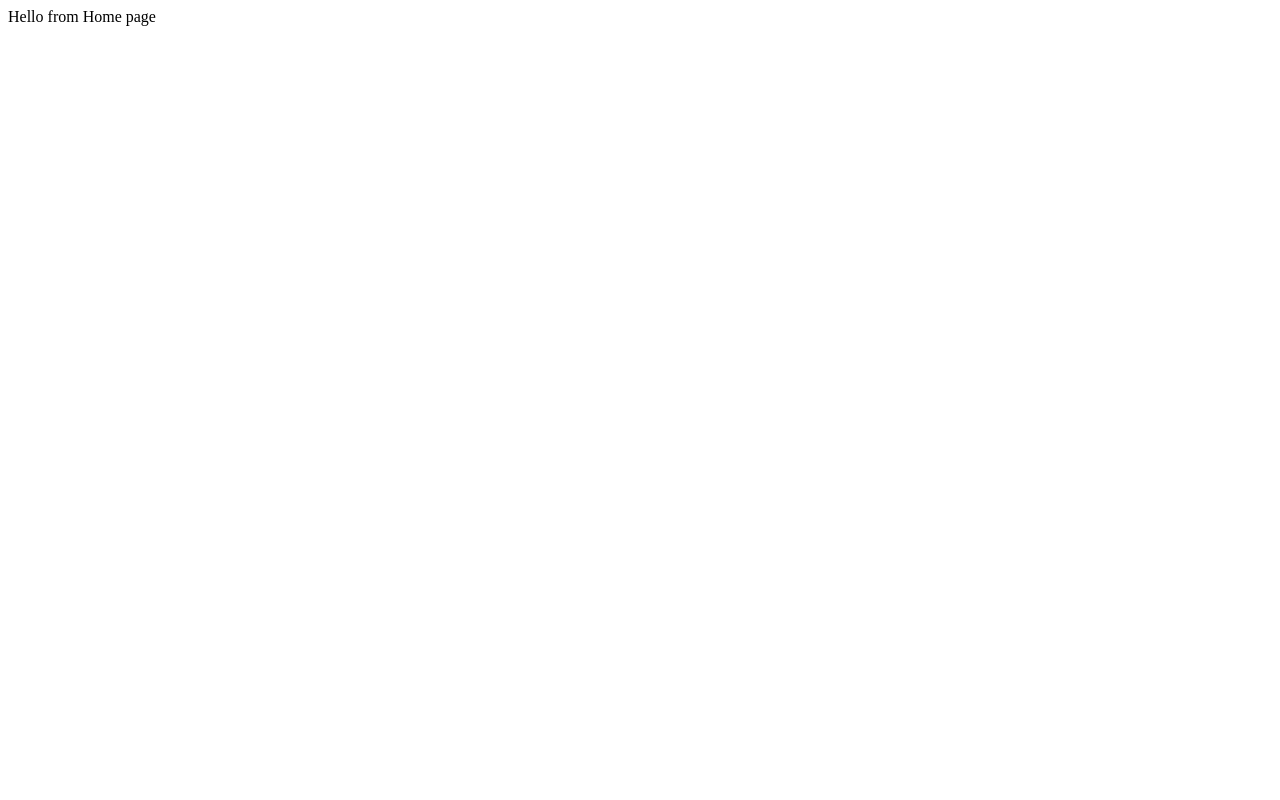
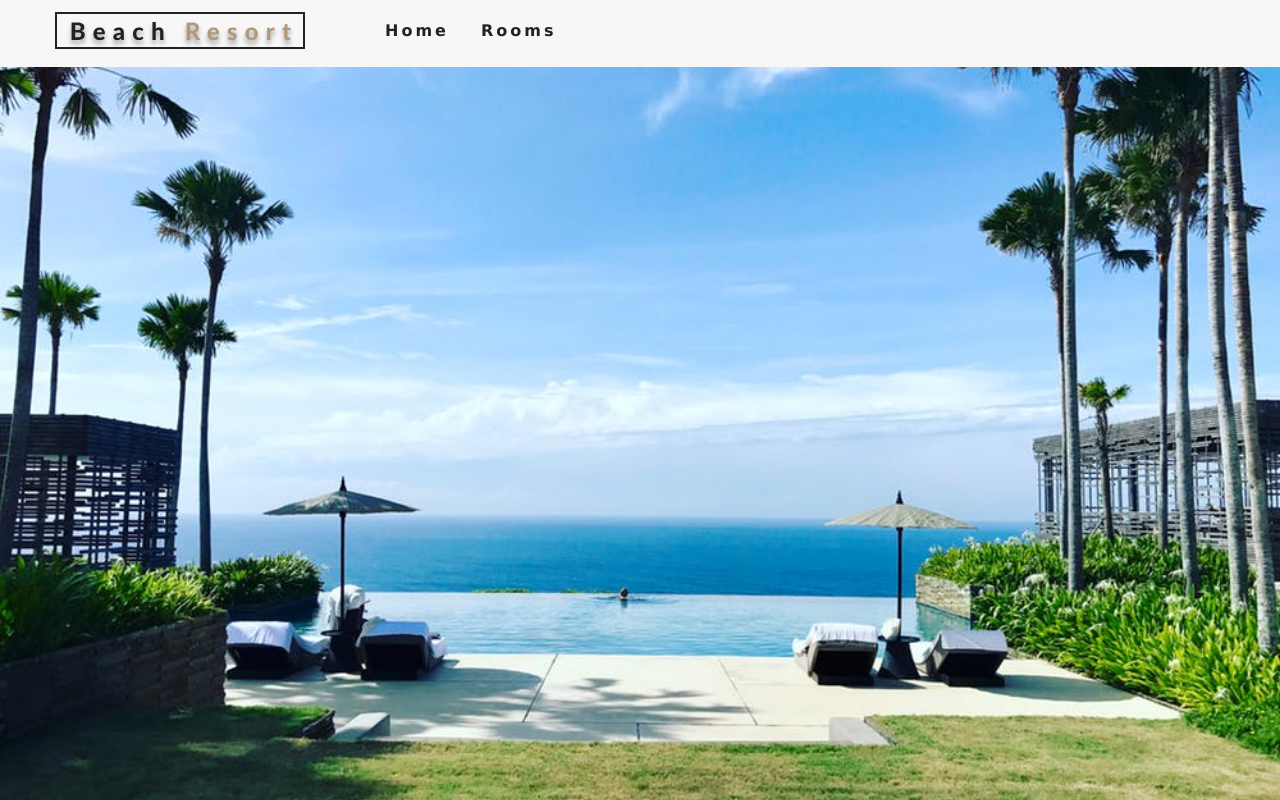
Before and after one commit to Max0nyshchenko/HotelReservation, a React (Create React App) app: page / in a window 1280 px wide. Built offline with nearby package versions, Linux system fonts and the light colour scheme.

Commit message:
hero component creation

```diff
--- /dev/null
+++ b/src/components/Hero.js
@@ -0,0 +1,9 @@
+import React from 'react';
+
+export default function Hero({ children, hero }) {
+  return <header className={hero}>{children}</header>;
+}
+
+Hero.defaultProps = {
+  hero: 'defaultHero',
+};
--- a/src/components/Navbar.js
+++ b/src/components/Navbar.js
@@ -1,7 +1,7 @@
-import React, { Component } from "react";
-import logo from "../images/logo.svg";
-import { IoMdMenu } from "react-icons/io";
-import { Link } from "react-router-dom";
+import React, { Component } from 'react';
+import logo from '../images/logo.svg';
+import { IoMdMenu } from 'react-icons/io';
+import { Link } from 'react-router-dom';
 
 export default class Navbar extends Component {
   state = {
@@ -13,8 +13,30 @@
   render() {
     return (
       <nav className="navbar">
-        <div className="nav-center"></div>
-        <div className="nav-header"></div>
+        <div className="nav-center">
+          <div className="nav-header">
+            <Link to="/">
+              <img src={logo} alt="logo" />
+            </Link>
+            <button
+              onClikc={this.handleToggle}
+              type="button"
+              className="nav-btn"
+            >
+              <IoMdMenu className="nav-icon" />
+            </button>
+          </div>
+          <ul
+            className={this.state.isOpen ? 'nav-links show-nav' : 'nav-links'}
+          >
+            <li>
+              <Link to="/">Home</Link>
+            </li>
+            <li>
+              <Link to="/rooms">Rooms</Link>
+            </li>
+          </ul>
+        </div>
       </nav>
     );
   }
--- a/src/pages/Home.js
+++ b/src/pages/Home.js
@@ -1,5 +1,6 @@
-import React from "react";
+import React from 'react';
+import Hero from '../components/Hero';
 
 export default function Home() {
-  return <div>Hello from Home page</div>;
+  return <Hero hero="defaultHero"></Hero>;
 }
```
Also changed, not shown: src/App.js (+8 -8 lines).
